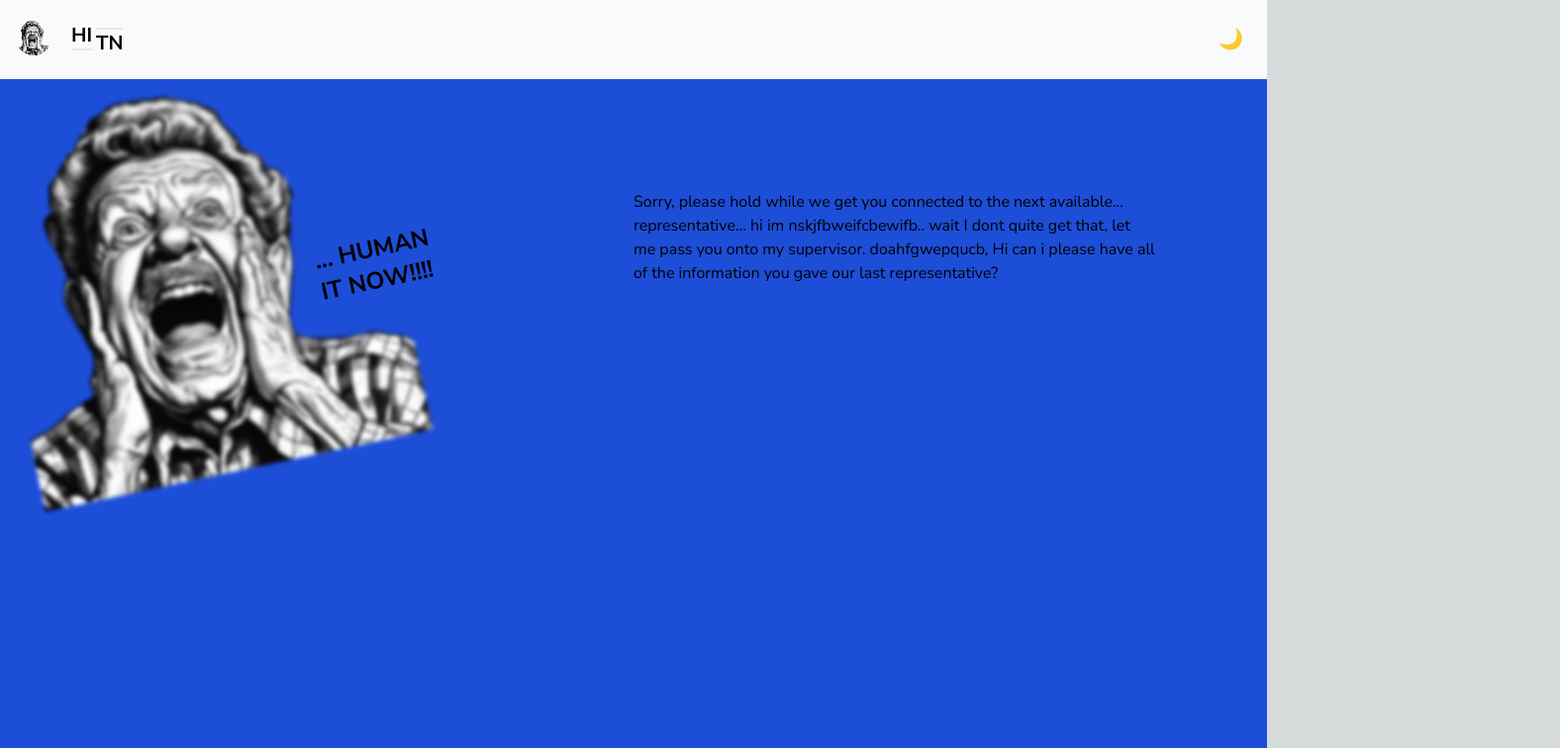
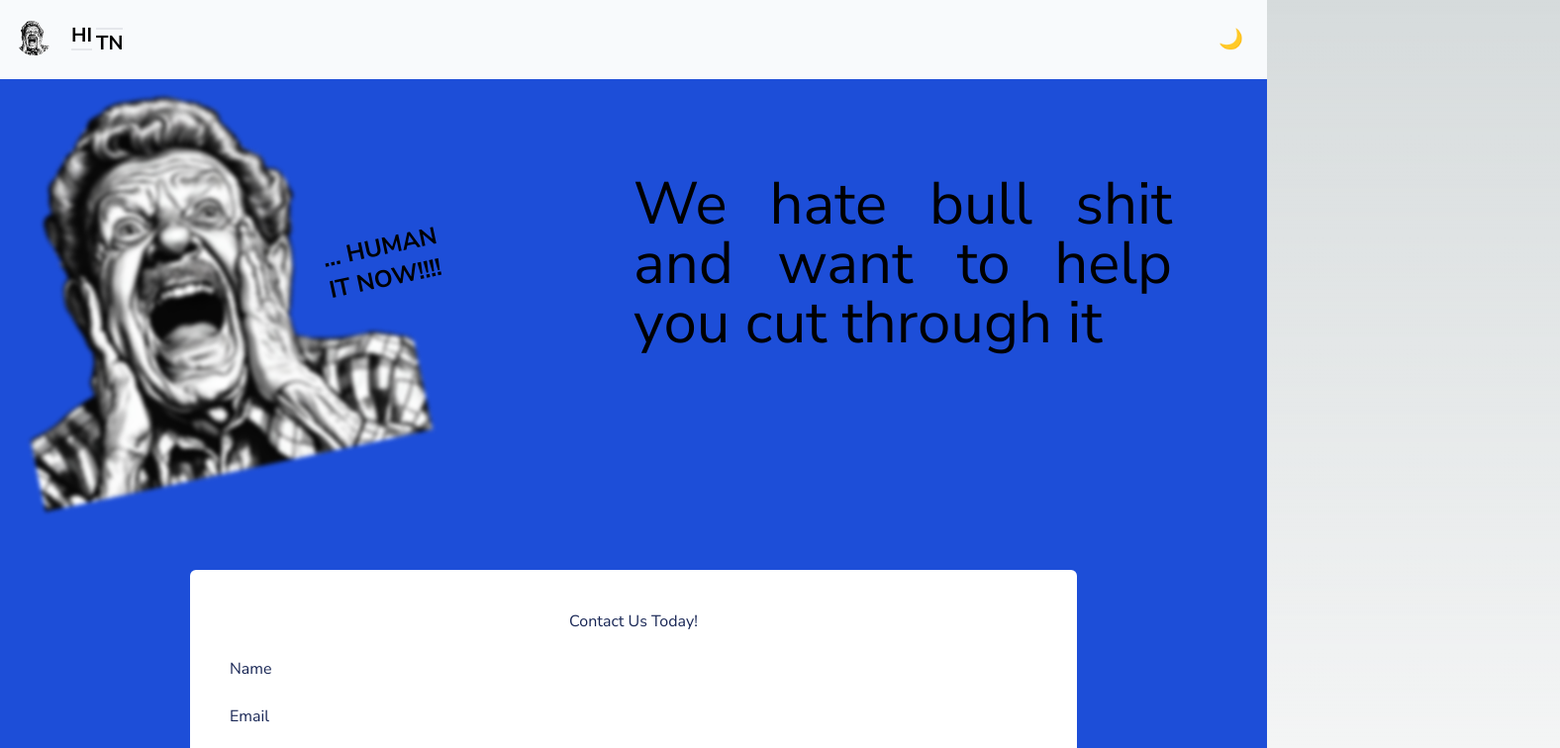
Before and after one commit to HumanITNow/human-it-now-web, a Next.js app: page / in a window 1280 px wide. Shown: the top 756 px of the page at 99% size, 1576 px wide, since content can reach past the window. Built offline with nearby package versions, Linux system fonts and the light colour scheme.

Commit message:
contact init

```diff
--- /dev/null
+++ b/app/components/Contact.tsx
@@ -0,0 +1,17 @@
+'use client';
+import React from 'react';
+
+class Contact extends React.Component {
+    render() {
+        return (
+            <div className='bg-white my-24 mx-48 text-primary-dark rounded-md flex-col p-10'>
+                <h3 className='text-center'>Contact Us Today!</h3>
+                <div className='my-6'>Name</div>
+                <div className='my-6'>Email</div>
+                <div className='my-6'>Message</div>
+            </div>
+        );
+    }
+}
+
+export default Contact;
--- a/app/components/Footer.tsx
+++ b/app/components/Footer.tsx
@@ -1,6 +1,6 @@
 export default function Footer() {
     return (
-        <footer className='flex items-center justify-center w-full bg-secondary-dark text-primary-light'>
+        <footer className='flex items-center justify-center w-full bg-secondary-dark text-primary-light h-24'>
             <p>&copy; {new Date().getFullYear()} C2 Software, LLC DBA HumanITNow!</p>
         </footer>
     );
--- a/app/page.tsx
+++ b/app/page.tsx
@@ -1,9 +1,11 @@
 import Image from 'next/image';
+import Contact from './components/Contact';
 
 export default function Home() {
     return (
-        <div className='flex min-h-screen min-w-full'>
-            <div className='flex-1 relative'>
+        <div className='flex min-h-screen w-screen flex-col'>
+            <div className='flex'>
+                <div className='flex-1'>
                     <Image
                         src='/media/humanitnow!/HumanITNow.png'
                         alt='HumanITNow!'
@@ -16,16 +18,16 @@ export default function Home() {
                     {/* <div className=''>... HUMAN IT NOW!!!!!</div> */}
                     {/* Mimic a call out textbox saying "HUMAN  IT NOW!!!!" */}
                     <div className='p-4 rounded-lg absolute top-[100px] left-[300px] -rotate-12 w-full'>
-                    <div className='text-2xl font-bold'>...  HUMAN</div>
+                        <div className='text-2xl font-bold'>... HUMAN</div>
                         <div className='text-2xl font-bold'>IT NOW!!!!</div>
                         {/* <div className='text-2xl font-bold'>NOW!!!!</div> */}
                     </div>
                 </div>
-            <div className='flex-1 p-28 line-clamp-1'>
-                Sorry, please hold while we get you connected to the next available representative... hi im
-                nskjfbweifcbewifb.. wait I dont quite get that, let me pass you onto my supervisor. doahfgwepqucb, Hi
-                can i please have all of the information you gave our last representative?
+                <div className='flex-1 m-24 text-justify text-6xl'>
+                    We hate bull shit and want to help you cut through it
                 </div>
+            </div>
+            <Contact />
         </div>
     );
 }
```
Also changed, not shown: package.json (+5 -4 lines), 1 other file (tests, documents, lock files or other folders). Lines whose indentation alone changed are shown as unchanged.
